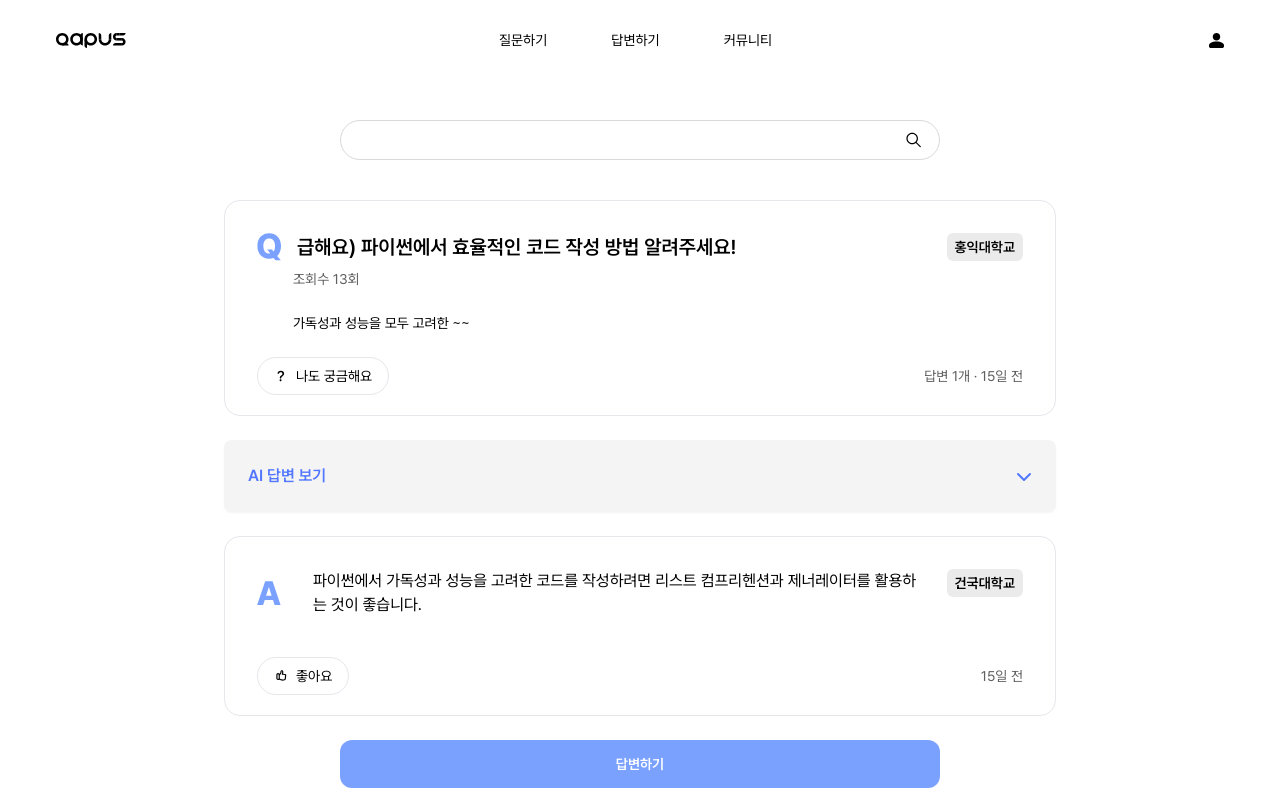
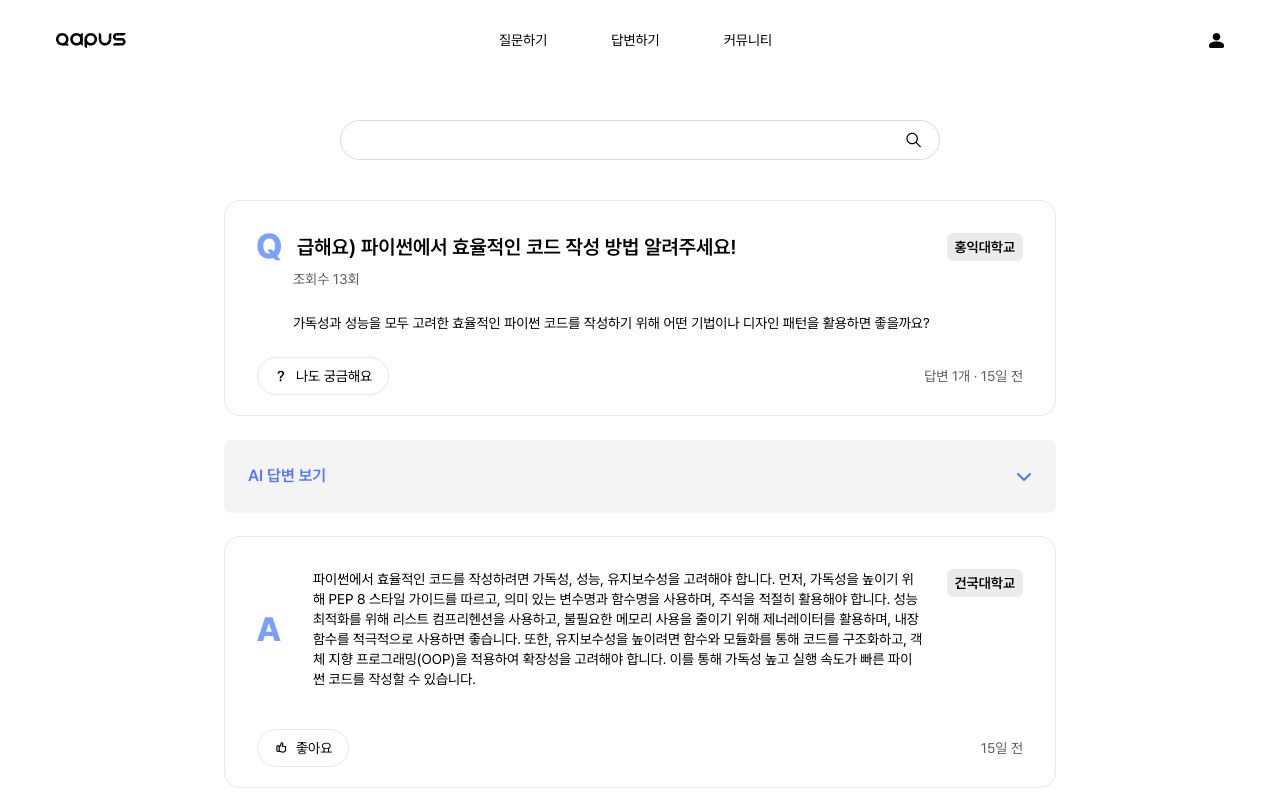
Before and after one commit to mimi-0506/Qampus_FE_deploy, a Next.js app: page /answer/answerDetail in a window 1280 px wide. Shown: the top 800 px of the page. Built offline with nearby package versions, Linux system fonts and the light colour scheme.

Commit message:
style: css 스타일 수정

```diff
--- a/app/answer/answerDetail/page.tsx
+++ b/app/answer/answerDetail/page.tsx
@@ -39,7 +39,8 @@ export default function AnswerDetail() {
       question: {
         question_id: 9876,
         title: '급해요) 파이썬에서 효율적인 코드 작성 방법 알려주세요!',
-        content: '가독성과 성능을 모두 고려한 ~~',
+        content:
+          '가독성과 성능을 모두 고려한 효율적인 파이썬 코드를 작성하기 위해 어떤 기법이나 디자인 패턴을 활용하면 좋을까요?',
         university_name: '홍익대학교',
         created_date: '2025-02-06T12:34:56Z',
         view_cnt: 13,
@@ -50,7 +51,7 @@ export default function AnswerDetail() {
           answer_id: 5678,
           user_id: 54321,
           content:
-            '파이썬에서 가독성과 성능을 고려한 코드를 작성하려면 리스트 컴프리헨션과 제너레이터를 활용하는 것이 좋습니다.',
+            '파이썬에서 효율적인 코드를 작성하려면 가독성, 성능, 유지보수성을 고려해야 합니다. 먼저, 가독성을 높이기 위해 PEP 8 스타일 가이드를 따르고, 의미 있는 변수명과 함수명을 사용하며, 주석을 적절히 활용해야 합니다. 성능 최적화를 위해 리스트 컴프리헨션을 사용하고, 불필요한 메모리 사용을 줄이기 위해 제너레이터를 활용하며, 내장 함수를 적극적으로 사용하면 좋습니다. 또한, 유지보수성을 높이려면 함수와 모듈화를 통해 코드를 구조화하고, 객체 지향 프로그래밍(OOP)을 적용하여 확장성을 고려해야 합니다. 이를 통해 가독성 높고 실행 속도가 빠른 파이썬 코드를 작성할 수 있습니다.',
           created_date: '2025-02-06T13:00:00Z',
           like_count: 15,
           is_chosen: false,
@@ -81,7 +82,7 @@ export default function AnswerDetail() {
   if (!data) return <p>로딩 중...</p>;
 
   return (
-    <main className="flex py-10 flex-col items-center bg-white min-h-screen">
+    <main className="flex py-10 flex-col items-center bg-white pb-40 min-h-screen">
       <SearchBar />
 
       <ViewQuestion question={data.question} answers={data.answers} />
--- a/app/answer/answerMain/page.tsx
+++ b/app/answer/answerMain/page.tsx
@@ -22,7 +22,7 @@ export default function AnswerMainPage() {
   );
 
   return (
-    <main className="w-full flex bg-white min-h-screen flex-col items-center">
+    <main className="w-full flex bg-white min-h-screen pb-20 flex-col items-center">
       <SearchBar />
       <div className="w-full relative mt-10">
         <Image
--- a/app/mypage/page.tsx
+++ b/app/mypage/page.tsx
@@ -21,7 +21,7 @@ export default function MyPage() {
   );
 
   return (
-    <main className="flex w-full flex-col items-center bg-white min-h-screen">
+    <main className="flex w-full pb-20 flex-col items-center bg-white min-h-screen">
       <SearchBar />
       <InfoCard name="김하나" university="홍익대학교" department="경영학부" />
       <SelectField
@@ -31,8 +31,10 @@ export default function MyPage() {
 
       <div className="flex w-[70%] justify-between">
         <p className="text-black font-[600] py-8">
-          지금까지 총 {mockQuestions.length.toLocaleString()}개의 질문을
-          작성했어요
+          {selectedField === '전체'
+            ? `지금까지 총 ${mockQuestions.length.toLocaleString()}개의 질문을
+          작성했어요`
+            : `${selectedField} 분야의 등록된 질문은 0개가 있어요`}
         </p>
         <SortSelector />
       </div>
--- a/app/question/questionCreate/page.tsx
+++ b/app/question/questionCreate/page.tsx
@@ -65,11 +65,7 @@ export default function QuestionCreatePage() {
             <button
               className={`mt-4 w-[80vw] max-w-[300px] justify-center py-[1vh] rounded-2xl text-sm font-[600]
                 transition-all duration-300 ease-in-out transform
-                ${
-                  questionSubmit
-                    ? 'bg-[#7BA1FF] text-white shadow-md'
-                    : 'bg-[#E8E8E8] text-[#8D8D8D] hover:bg-[#C0C0C0]'
-                }`}
+               bg-[#E8E8E8] text-[#8D8D8D] hover:bg-[#7BA1FF] hover:text-white`}
               onClick={handleSubmit}
             >
               {questionSubmit ? '등록 완료' : '질문 등록하기'}
--- a/components/ViewAnswer.tsx
+++ b/components/ViewAnswer.tsx
@@ -45,7 +45,7 @@ export default function ViewAnswer({answers}: ViewAnswerProps) {
                 width={24}
                 height={24}
               />
-              <p className="text-black">{answer.content}</p>
+              <p className="text-black text-sm">{answer.content}</p>
             </div>
             <span className="text-sm px-2 py-1 bg-[#EBEBEB] font-semibold rounded-md whitespace-nowrap">
               건국대학교
```
